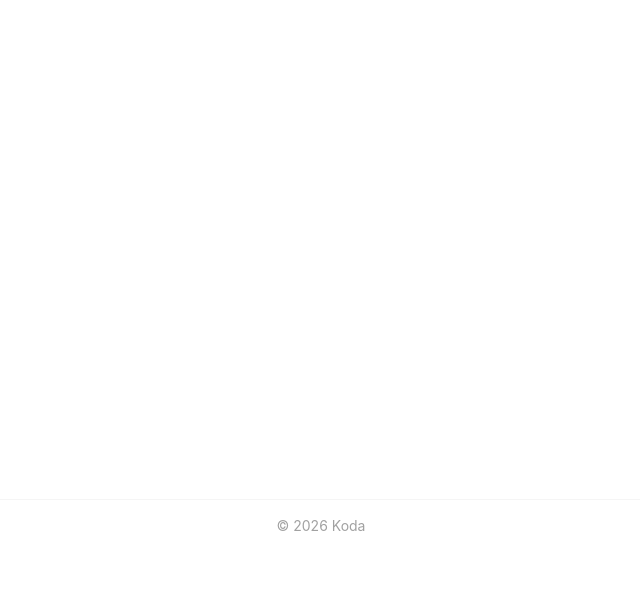
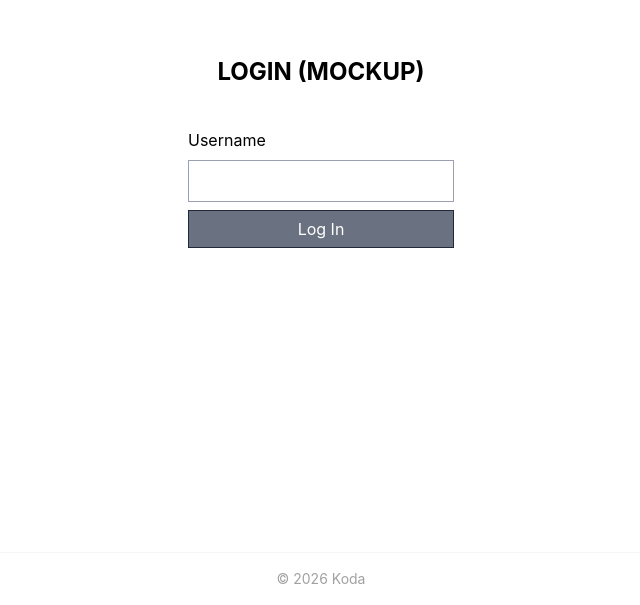
Before and after one commit to rcontrisha/koda-b9-react, a React (Vite) app: page /login in a window 1280 px wide. Before the commit this address had no page. Shown: the part 248-853 px from the top of the page, without its empty margins (319-959 px from the left). Before the commit the page ends 800 px from the top, so only its background shows below. Built offline with nearby package versions, Linux system fonts and the light colour scheme.

Commit message:
feat: implement Context to handle mock login scenario and edit user profile

```diff
--- a/package.json
+++ b/package.json
@@ -13,6 +13,7 @@
     "@tailwindcss/vite": "^4.3.3",
     "react": "^19.2.8",
     "react-dom": "^19.2.8",
+    "react-hook-form": "^7.85.0",
     "react-router": "^8.3.0",
     "tailwindcss": "^4.3.3"
   },
--- a/src/Router.jsx
+++ b/src/Router.jsx
@@ -5,18 +5,22 @@ import ProductPage from "./pages/ProductPage";
 import PokePage from "./pages/PokePage";
 import Footer from "./components/Footer";
 import PokeDetail from "./pages/PokeDetail";
+import Login from "./pages/Login";
+import Profile from "./pages/Profile";
 
 function Router() {
   return (
     <div className="min-h-screen flex flex-col">
       <Routes>
         <Route path="/" element={<Home />} />
+        <Route path="/login" element={<Login />} />
         <Route path="/counter" element={<CounterPage />} />
         <Route path="/product" element={<ProductPage />} />
         <Route path="/pokemon">
           <Route index element={<PokePage />} />
           <Route path=":id" element={<PokeDetail />} />
         </Route>
+        <Route path="/profile" element={<Profile />} />
       </Routes>
       <Footer />
     </div>
--- a/src/components/Header.jsx
+++ b/src/components/Header.jsx
@@ -1,10 +1,21 @@
 import { Link } from "react-router";
+import { useContext } from "react";
+
+import userContext from "../contexts/user/userContext";
 
 function Header({ title }) {
+  const { state, dispatch } = useContext(userContext);
+
+  const handleLogout = () => {
+    return dispatch({ type: "logout" });
+  };
+
   return (
     <header className="flex justify-between p-1 bg-blue-300">
-      <h1 className="flex justify-center items-center text-2xl font-bold">{title}</h1>
-      <nav className="flex justify-center items-center">
+      <h1 className="flex justify-center items-center text-2xl font-bold">
+        {title}
+      </h1>
+      <nav className="flex justify-center items-center py-2">
         <ul className="list-none flex gap-4">
           <li>
             <Link to={"/"}>Home</Link>
@@ -18,7 +29,30 @@ function Header({ title }) {
           <li>
             <Link to={"/pokemon"}>Pokemon Data</Link>
           </li>
+          <li>
+            <Link to={"/profile"}>Profile</Link>
+          </li>
         </ul>
+        <div className="mx-4">
+          {state.user.username !== null ? (
+            <div className="flex gap-2 items-center">
+              <p className="font-bold">Hi, {state.user.username}!</p>
+              <button
+                onClick={handleLogout}
+                className="bg-red-500 text-bold text-white px-3 py-1 rounded-lg flex items-center"
+              >
+                Log Out
+              </button>
+            </div>
+          ) : (
+            <Link
+              to={"/login"}
+              className="bg-blue-700 text-white px-3 py-1 rounded-lg flex items-center"
+            >
+              Log In
+            </Link>
+          )}
+        </div>
       </nav>
     </header>
   );
--- /dev/null
+++ b/src/contexts/user/UserProvider.jsx
@@ -0,0 +1,42 @@
+import { useReducer } from "react";
+
+import UserContext from "./userContext";
+
+const initState = {
+  user: {
+    username: null,
+    avatar: null,
+  },
+};
+
+export default function UserProvider({ children }) {
+  const [state, dispatch] = useReducer((prevState, action) => {
+    switch (action.type) {
+      case "login":
+        return {
+          ...prevState,
+          user: { username: action.payload.username, avatar: null },
+        };
+
+      case "logout":
+        return {
+          ...prevState,
+          user: initState.user,
+        };
+      case "edit":
+        return {
+          ...prevState,
+          user: action.payload.user
+      };
+
+      default:
+        break;
+    }
+  }, initState);
+
+  return (
+    <UserContext.Provider value={{ state, dispatch }}>
+      {children}
+    </UserContext.Provider>
+  );
+}
--- /dev/null
+++ b/src/contexts/user/userContext.js
@@ -0,0 +1,4 @@
+import { createContext } from "react";
+
+const userContext = createContext()
+export default userContext
--- /dev/null
+++ b/src/pages/Login.jsx
@@ -0,0 +1,46 @@
+import { useContext } from "react";
+import { useForm } from "react-hook-form";
+import { useNavigate } from "react-router";
+
+import userContext from "../contexts/user/userContext";
+
+function Login() {
+  const { state, dispatch } = useContext(userContext);
+  const { register, handleSubmit } = useForm();
+  const navigate = useNavigate()
+
+  return (
+    <div className="h-screen flex flex-col justify-center items-center">
+      <h1 className="mb-10 text-2xl font-bold">LOGIN (MOCKUP)</h1>
+      <form
+        onSubmit={handleSubmit((form) => {
+          dispatch({
+            type: "login",
+            payload: { username: form.usn },
+          });
+          navigate("/")
+        })}
+      >
+        <div className="flex flex-col gap-2">
+          <label htmlFor="usn">Username</label>
+          <input
+            className="border border-gray-400 px-2 py-2"
+            type="text"
+            name="usn"
+            id="usn"
+            defaultValue={state.user.username ? state.user.username : null}
+            {...register("usn")}
+          />
+          <button
+            type="submit"
+            className="px-3 py-1.5 border border-gray-800 bg-gray-500 hover:bg-gray-600 text-white cursor-pointer"
+          >
+            Log In
+          </button>
+        </div>
+      </form>
+    </div>
+  );
+}
+
+export default Login;
--- /dev/null
+++ b/src/pages/Profile.jsx
@@ -0,0 +1,115 @@
+import { useState, useContext, useEffect } from "react";
+import { useForm } from "react-hook-form";
+
+import userContext from "../contexts/user/userContext";
+import Header from "../components/Header";
+
+function Profile() {
+  const { state, dispatch } = useContext(userContext);
+  const [avatar, setAvatar] = useState({ file: null, objectURL: null });
+  const { register, handleSubmit } = useForm();
+
+  useEffect(() => {
+    (() => {
+      if (state.user.avatar !== null) {
+        setAvatar({
+          file: state.user.avatar,
+          objectUrl: URL.createObjectURL(state.user.avatar),
+        });
+      }
+    })();
+  }, []);
+
+  const handleFileChange = (e) => {
+    const file = e.target.files[0];
+    if (!file) return;
+
+    if (avatar.objectUrl) {
+      URL.revokeObjectURL(avatar.objectUrl);
+    }
+
+    setAvatar({
+      file: file,
+      objectUrl: URL.createObjectURL(file),
+    });
+  };
+
+  return (
+    <>
+      <Header title={"Profile"} />
+      <main className="w-screen">
+        <h1 className="flex justify-center font-bold text-5xl mb-10">
+          Edit User Info
+        </h1>
+        <form
+          className="max-w-lg mx-auto flex flex-col"
+          onSubmit={handleSubmit((form) => {
+            dispatch({
+              type: "edit",
+              payload: {
+                user: {
+                  username: form.usn,
+                  avatar: form.avatar?.[0] || avatar.file,
+                },
+              },
+            });
+          })}
+        >
+          <div>
+            <label htmlFor="avatar" className="flex justify-center">
+              <div className="h-30 w-30 overflow-hidden mb-10">
+                {avatar.objectUrl ? (
+                  <img
+                    src={avatar.objectUrl}
+                    alt="user avatar"
+                    className="h-full w-full rounded-full object-cover"
+                  />
+                ) : (
+                  <div className="flex items-center justify-center h-full w-full rounded-full bg-gray-400">
+                    <span className="text-white font-bold text-4xl">
+                      {state.user.username[0]}
+                    </span>
+                  </div>
+                )}
+              </div>
+            </label>
+            <input
+              type="file"
+              name="avatar"
+              id="avatar"
+              className="hidden"
+              onChange={(e) => {
+                if (avatar.objectUrl) {
+                  URL.revokeObjectURL(avatar.objectUrl);
+                }
+                setAvatar({
+                  file: e.target.files[0],
+                  objectUrl: URL.createObjectURL(e.target.files[0]),
+                });
+              }}
+              {...register("avatar", {
+                onChange: handleFileChange,
+              })}
+            />
+          </div>
+          <div className="flex flex-col gap-2">
+            <label>Username</label>
+            <input
+              className="border border-gray-600 px-2 py-1"
+              type="text"
+              name="usn"
+              id="usn"
+              defaultValue={state.user.username || ""}
+              {...register("usn")}
+            />
+          </div>
+          <button className="px-3 py-1.5 bg-gray-500 hover:bg-gray-600 text-white mt-4 rounded-lg w-fit self-end">
+            Submit
+          </button>
+        </form>
+      </main>
+    </>
+  );
+}
+
+export default Profile;
```
Also changed, not shown: src/main.jsx (+6 -3 lines), 1 other file (tests, documents, lock files or other folders).
